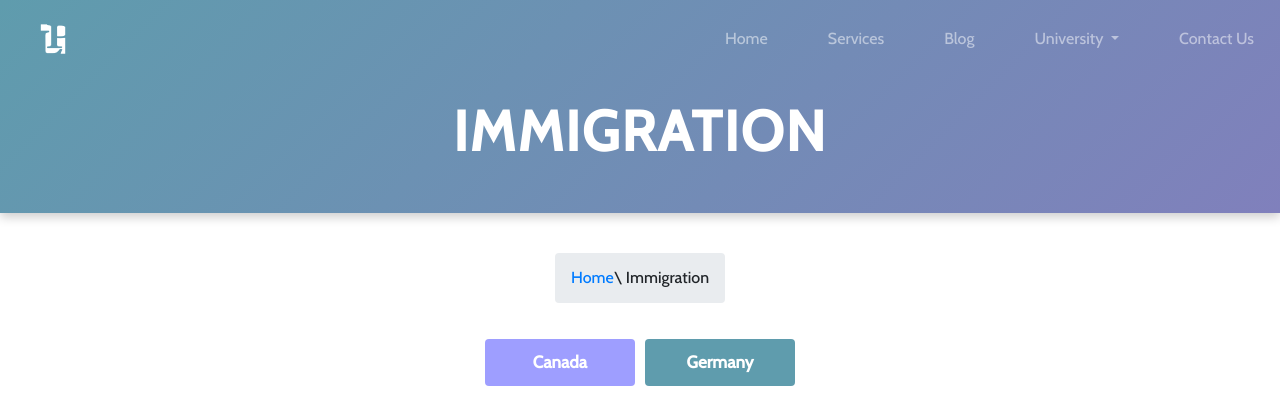
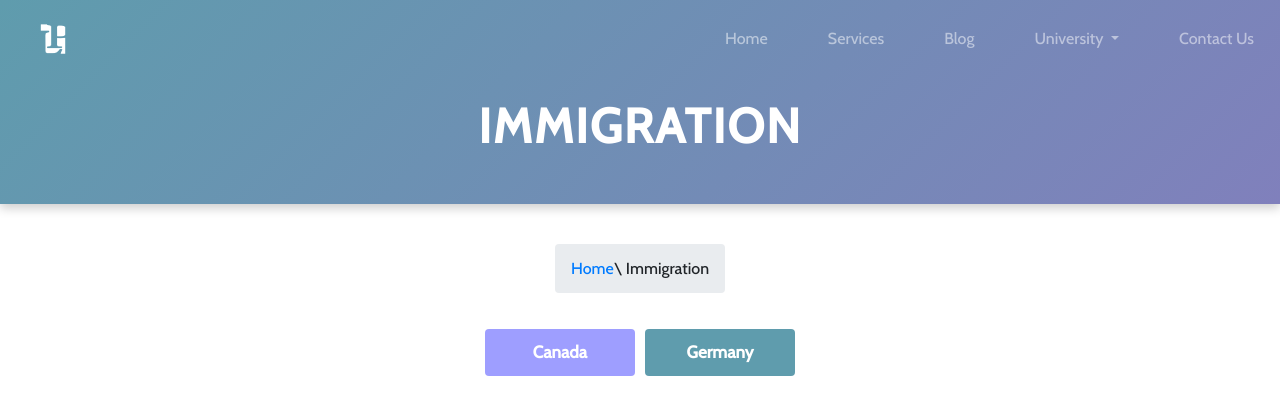
Before and after one commit to lifeplannerdev/lpdev, a Django app: page /canada/ in a window 1280 px wide. Shown: the top 420 px of the page. Run offline with Django 5.2, Linux system fonts and the light colour scheme; some libraries are stand-ins or nearby versions; some web fonts are replaced.

Commit message:
7th commit

```diff
--- a/templates/canada.html
+++ b/templates/canada.html
@@ -28,8 +28,8 @@
 
         }
 
-        header h2 {
-            font-size: 3.5rem;
+        header h3 {
+            font-size: 3rem;
             margin: 0;
             font-weight: 700;
             text-transform: uppercase;
@@ -302,7 +302,7 @@
 
 </style>
 <header>
-    <h2 class="text-center text-white blurIn">IMMIGRATION</h2>
+    <h3 class="text-center text-white blurIn">IMMIGRATION</h3>
 </header>
 
     <style>
```
